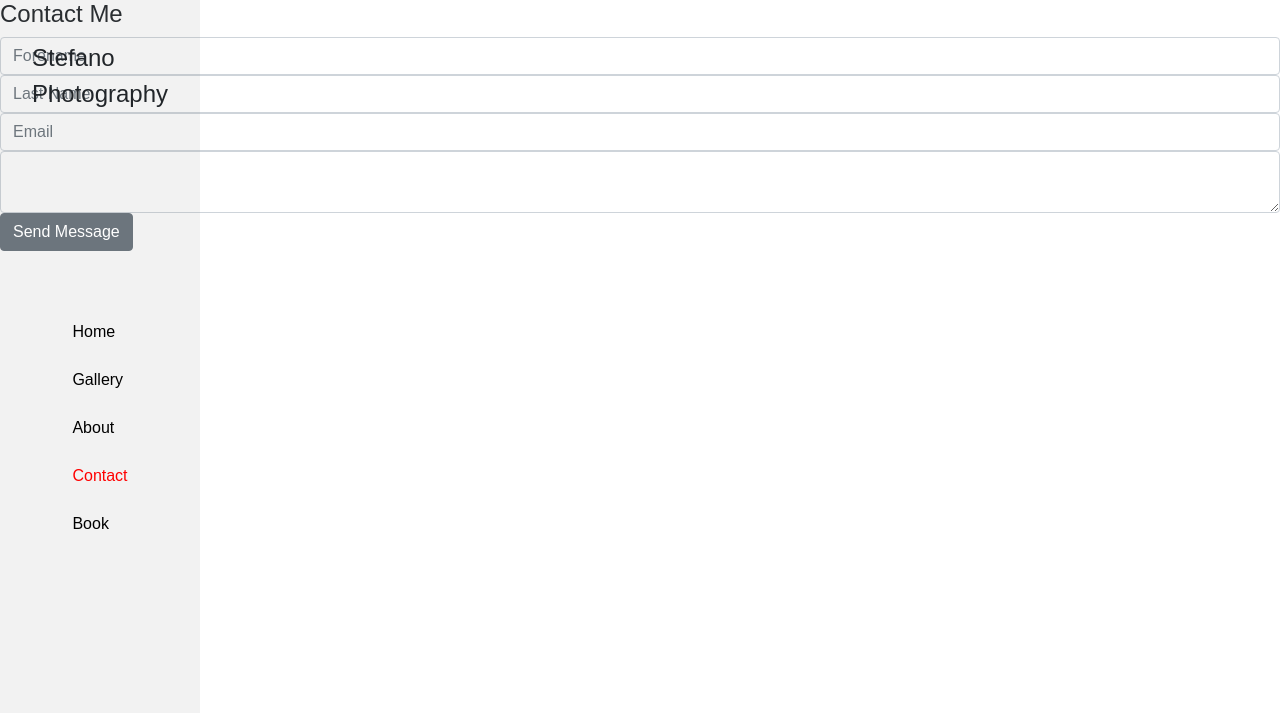
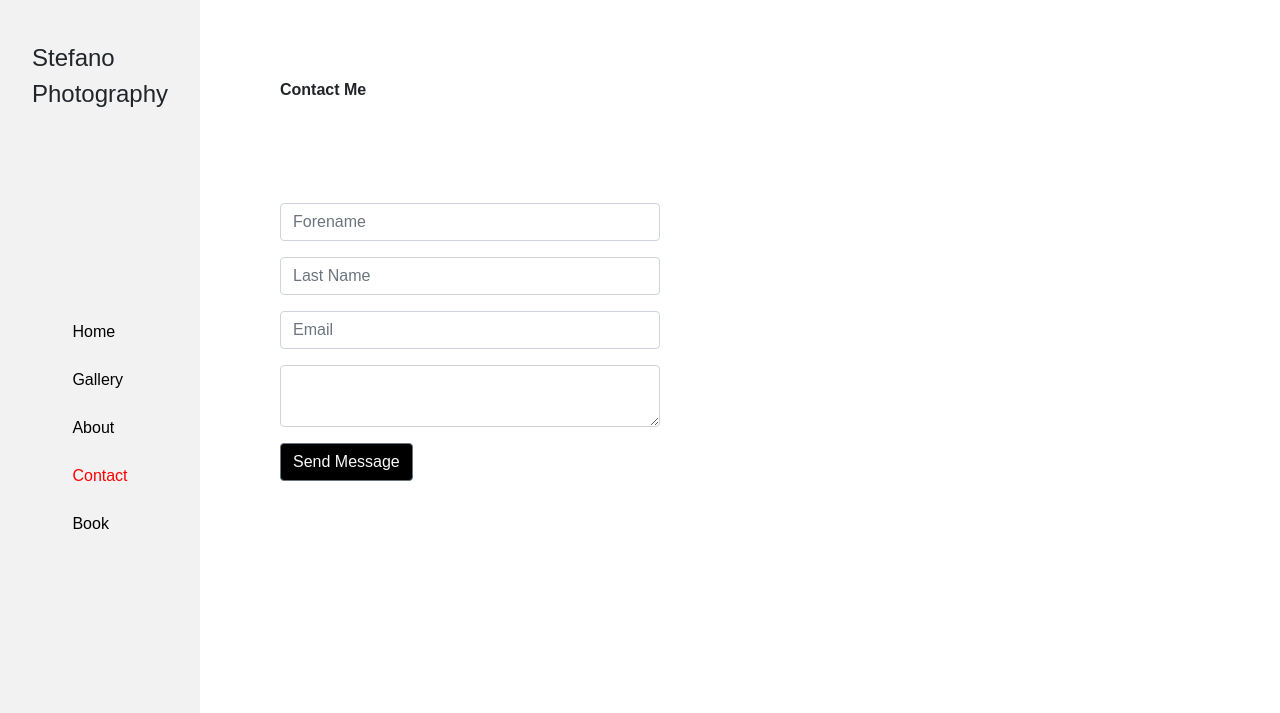
Before and after one commit to Martiviezz21/Milestone-PJ1., a plain HTML site: page contact.html in a window 1280 px wide. Shown: the top 713 px of the page. Drawn offline with nearby package versions, Linux system fonts and the light colour scheme.

Commit message:
Style contact form in css

```diff
--- a/assets/css/style.css
+++ b/assets/css/style.css
@@ -189,3 +189,42 @@ About
     font-size: 0.85rem;
     line-height: 1rem;
 }
+
+
+/* =============
+  Contact
+  ============== */
+
+  #contact {
+    margin-left: 200px;
+    max-width: 100%;
+}
+
+.contact-heading {
+    padding: 5rem 0 2.5rem 5rem;
+}
+
+.contact-heading h4 {
+    font-size: 1rem;
+    font-weight: bold;
+}
+
+.center-form {
+    padding: 2.5rem 5rem;
+    max-width: 50%;
+}
+
+.btn {
+    margin-top: 1rem;
+    color: #fafafa;
+    background-color: #000;
+}
+
+.btn:hover {
+    background-color: #676767;
+}
+
+input,
+textarea {
+    margin-top: 1rem;
+}
```
Also changed, not shown: about.html (+0 -1 lines), contact.html (+0 -1 lines).
